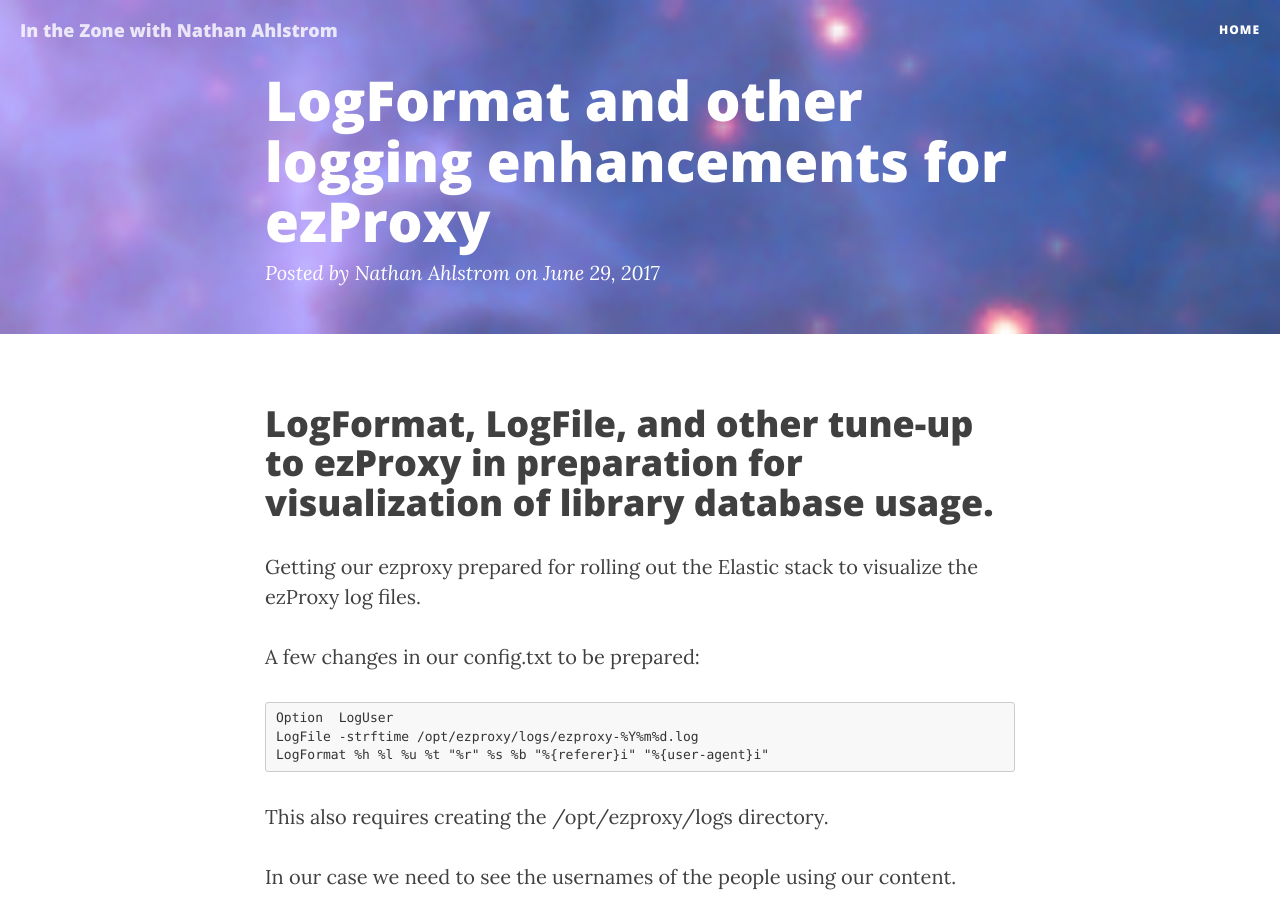
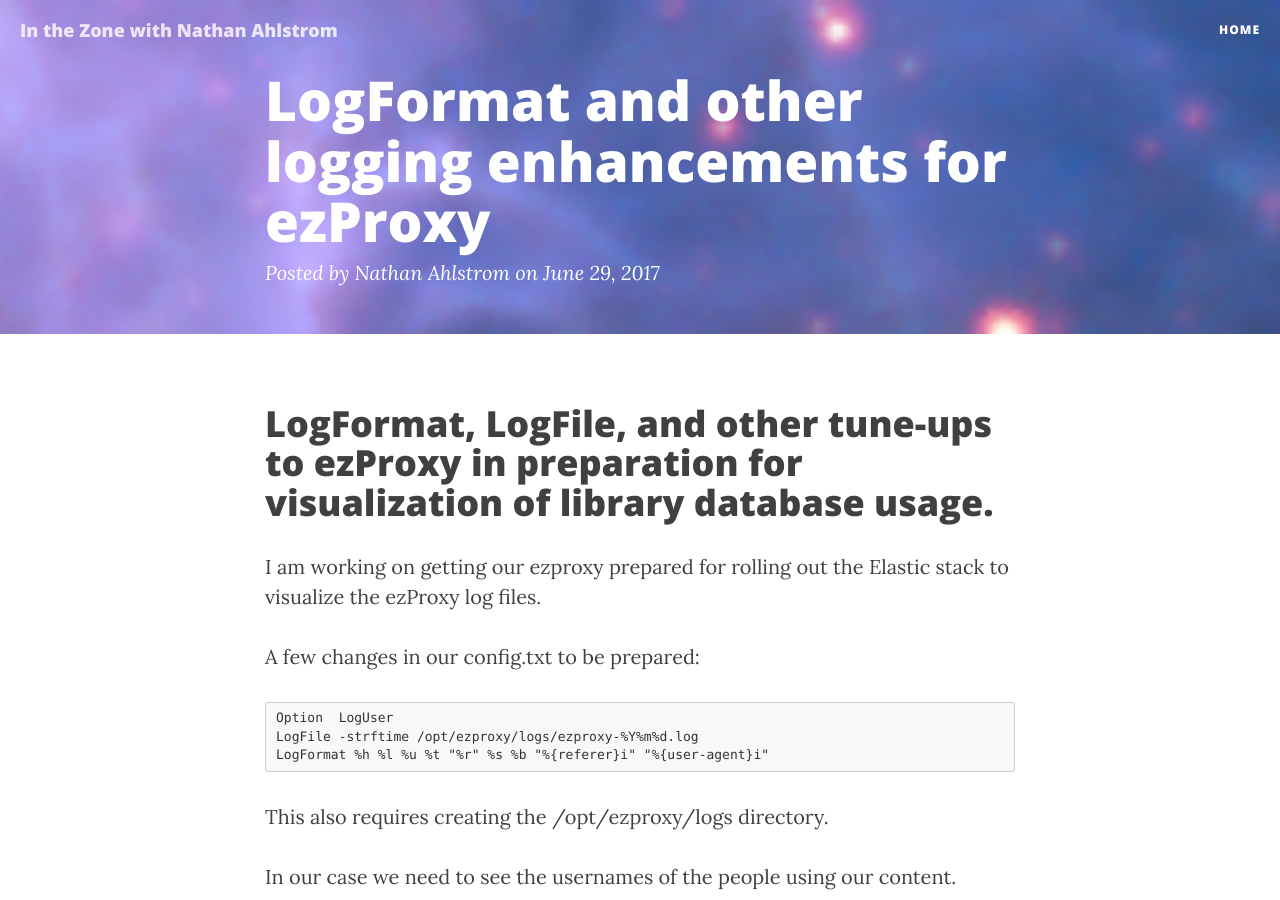
Before and after one commit to NathanAhlstrom/nathanahlstrom.github.io, a Jekyll site: the page built from _posts/2017-06-29-ezproxy-logging-config.md, in a window 1280 px wide and 900 px high. Built offline with Jekyll 4.4.1, drawn with Linux system fonts in a browser that asks for light colours; nearby versions of some CDN libraries.

Commit message:
updating post about ezproxy logging configuration

```diff
--- a/_posts/2017-06-29-ezproxy-logging-config.md
+++ b/_posts/2017-06-29-ezproxy-logging-config.md
@@ -9,9 +9,9 @@ meta:
 author: Nathan Ahlstrom
 excerpt: Tuning up logging on ezproxy in preparation to visualize using the Elastic stack.
 ---
-# LogFormat, LogFile, and other tune-up to ezProxy in preparation for visualization of library database usage. #
+# LogFormat, LogFile, and other tune-ups to ezProxy in preparation for visualization of library database usage. #
 
-Getting our ezproxy prepared for rolling out the Elastic stack to visualize the ezProxy log files.
+I am working on getting our ezproxy prepared for rolling out the Elastic stack to visualize the ezProxy log files.
 
 A few changes in our config.txt to be prepared:
 
```
